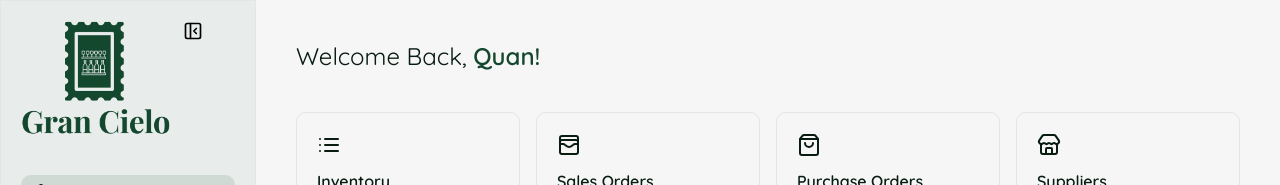
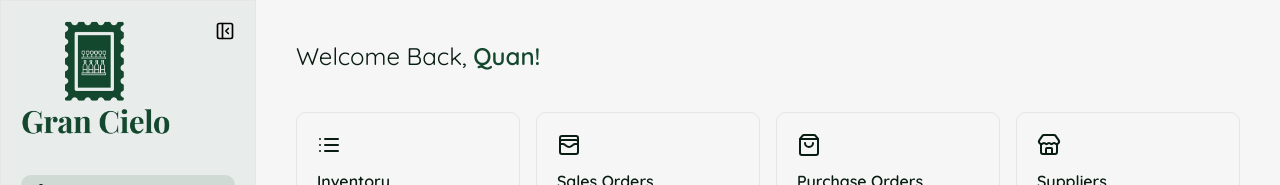
Before and after one commit to bentleyminwa/inventory-management-system, a Next.js app: page / in a window 1280 px wide. Shown: the top 185 px of the page. Built offline with nearby package versions, Linux system fonts and the light colour scheme.

Commit message:
Refactor Logo component layout to improve sidebar rendering

```diff
--- a/components/sidebar/logo.tsx
+++ b/components/sidebar/logo.tsx
@@ -12,7 +12,7 @@ export default function Logo({ panelOpen, setPanelOpen }: LogoProps) {
     };
 
     const renderedPanel = panelOpen ? (
-        <div className='flex items-start gap-3'>
+        <div className='flex justify-between items-start'>
             <Image
                 src={'/images/gran-cielo.png'}
                 alt='Gran Cielo brand logo'
```
